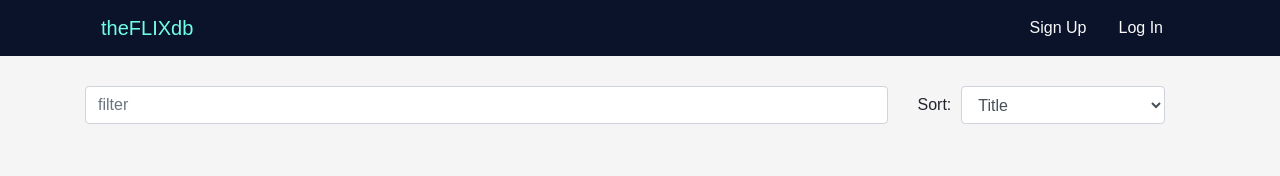
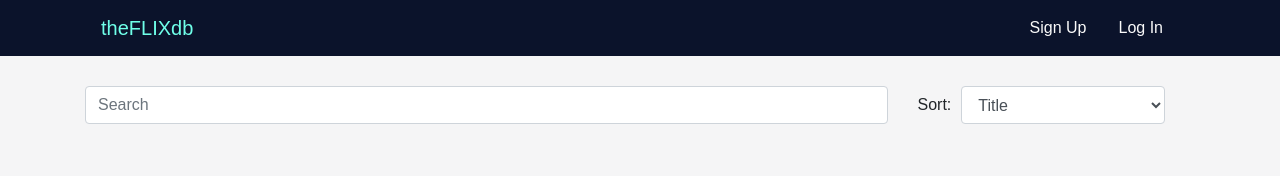
Before and after one commit to James-Coates/the-flix-db, a React (Create React App) app in the folder client/: page / in a window 1280 px wide. Shown: the top 176 px of the page. Built offline with nearby package versions, Linux system fonts and the light colour scheme.

Commit message:
add visibility-filter-input

```diff
--- a/client/src/components/visibility-filter-input/visibility-filter-input.jsx
+++ b/client/src/components/visibility-filter-input/visibility-filter-input.jsx
@@ -1,17 +1,22 @@
 import React from 'react';
-import PropTypes from 'prop-types';
 import { connect } from 'react-redux';
 
-import Form from 'react-bootstrap/Form';
+import './visibility-filter.scss';
+
+import { Form } from 'react-bootstrap';
 
 import { setFilter } from '../../actions/actions';
 
-function VisibilityFilterInput(props) {
-  return <Form.Control
-    onChange={e => props.setFilter(e.target.value)}
-    value={props.visibilityFilter}
-    placeholder="filter"
-  />
+function VisibilityFilterInput({setFilter, visibilityFilter}) {
+  return (
+    <div className="visibility-filter__container">
+      <Form.Control
+        onChange={e => setFilter(e.target.value)}
+        value={visibilityFilter}
+        placeholder="Search"
+      />
+    </div>
+  )
 }
 
 export default connect(({visibilityFilter}) => ({visibilityFilter}), {setFilter})(VisibilityFilterInput);
```
Also changed, not shown: client/src/components/visibility-filter-input/visibility-filter.scss (added).
